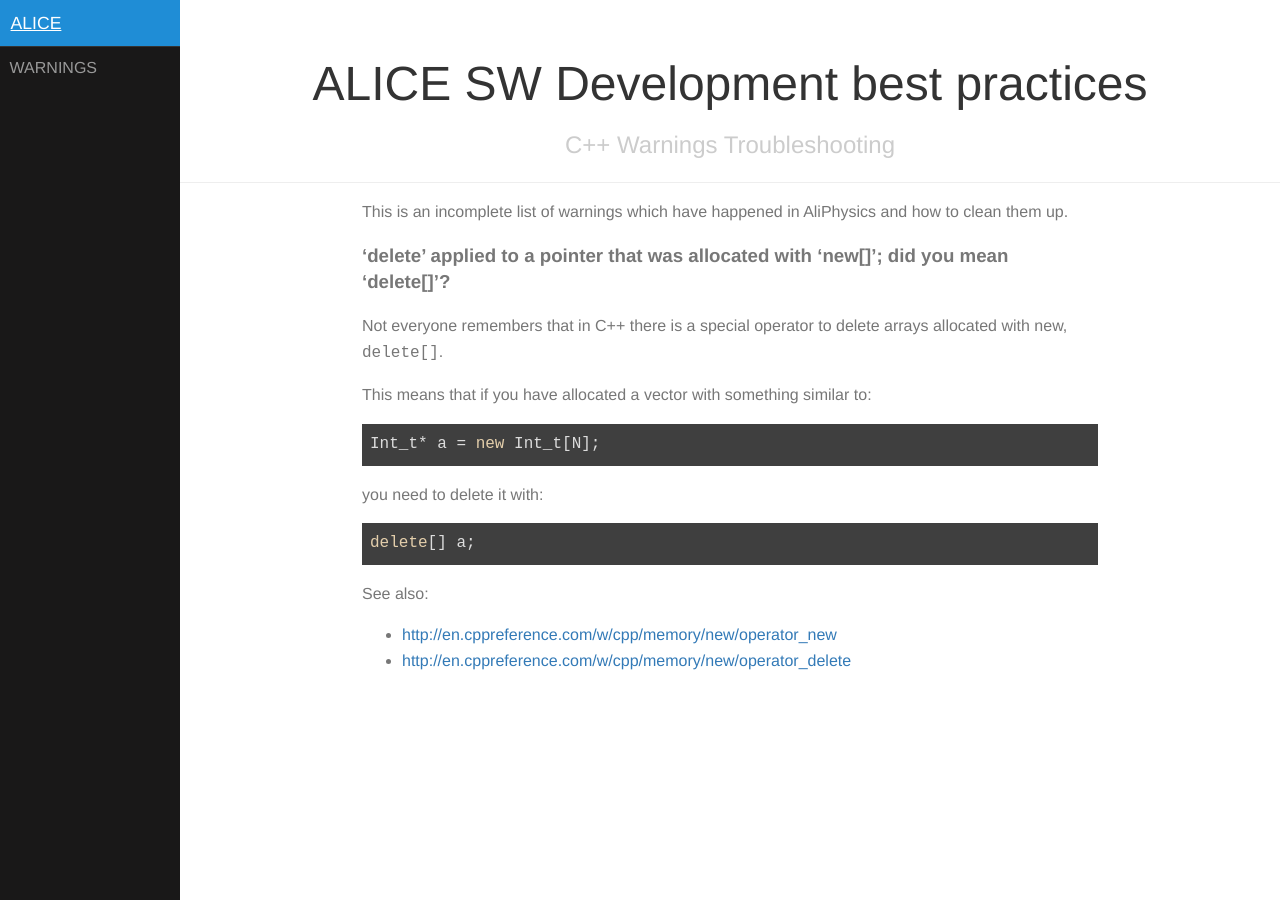
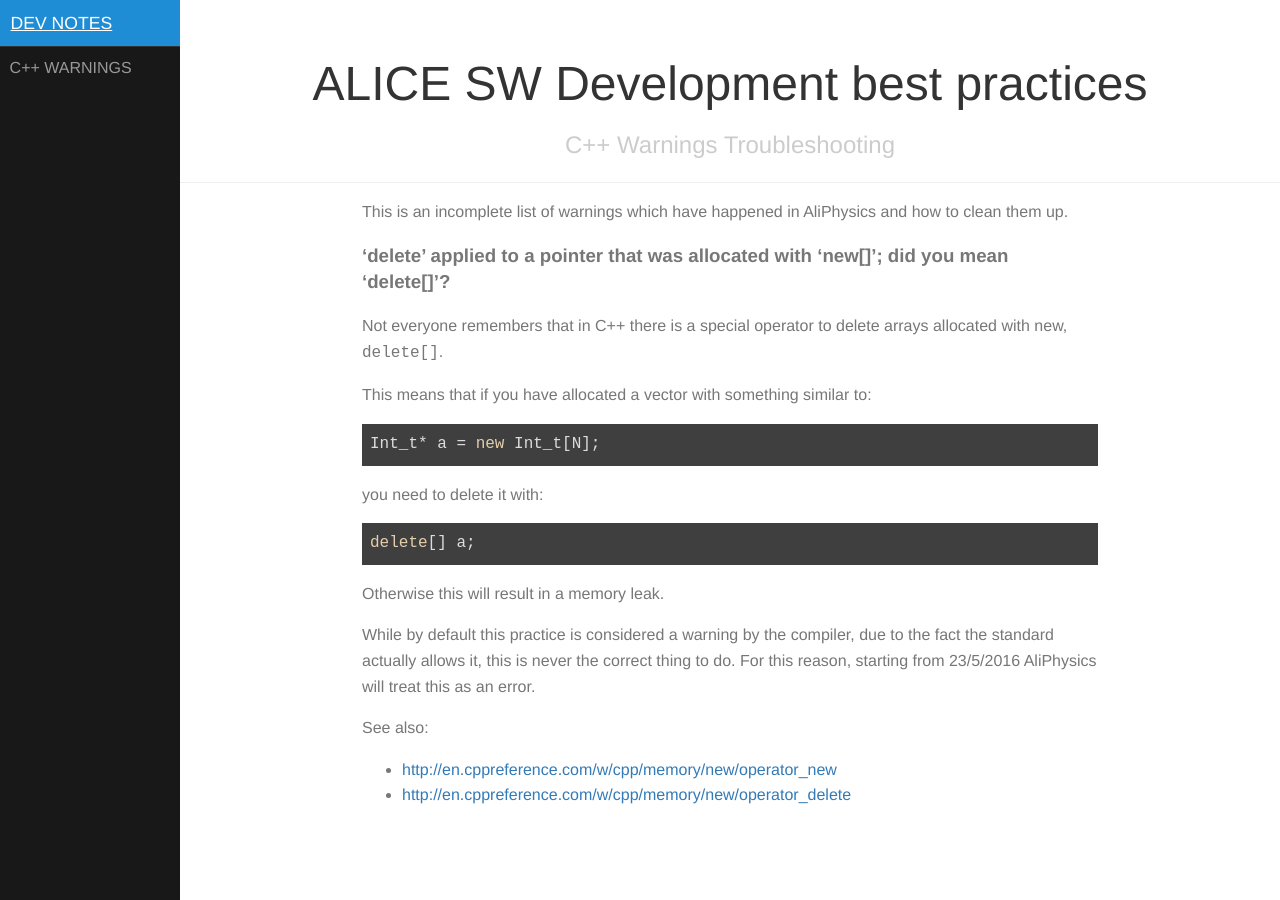
Before and after one commit to alisw/alice-progrogramming-faq, a Jekyll site: the page built from c++warnings.markdown, in a window 1280 px wide. Built offline with Jekyll 4.4.1, drawn with Linux system fonts in a browser that asks for light colours.

Commit message:
Improved delete[] entry

```diff
--- a/_config.yml
+++ b/_config.yml
@@ -1,9 +1,9 @@
 highlighter: rouge
 baseurl: /alice-programming-faq
-menu_header: ALICE
+menu_header: DEV NOTES
 menu:
   - name: c++warnings.html
-    label: WARNINGS
+    label: C++ WARNINGS
 defaults:
   -
     scope:
--- a/c++warnings.markdown
+++ b/c++warnings.markdown
@@ -20,6 +20,13 @@ you need to delete it with:
 
     delete[] a;
 
+Otherwise this will result in a memory leak.
+
+While by default this practice is considered a warning by the compiler,
+due to the fact the standard actually allows it, this is never the
+correct thing to do. For this reason, starting from 23/5/2016 AliPhysics
+will treat this as an error.
+
 See also:
 
 - <http://en.cppreference.com/w/cpp/memory/new/operator_new>
```
